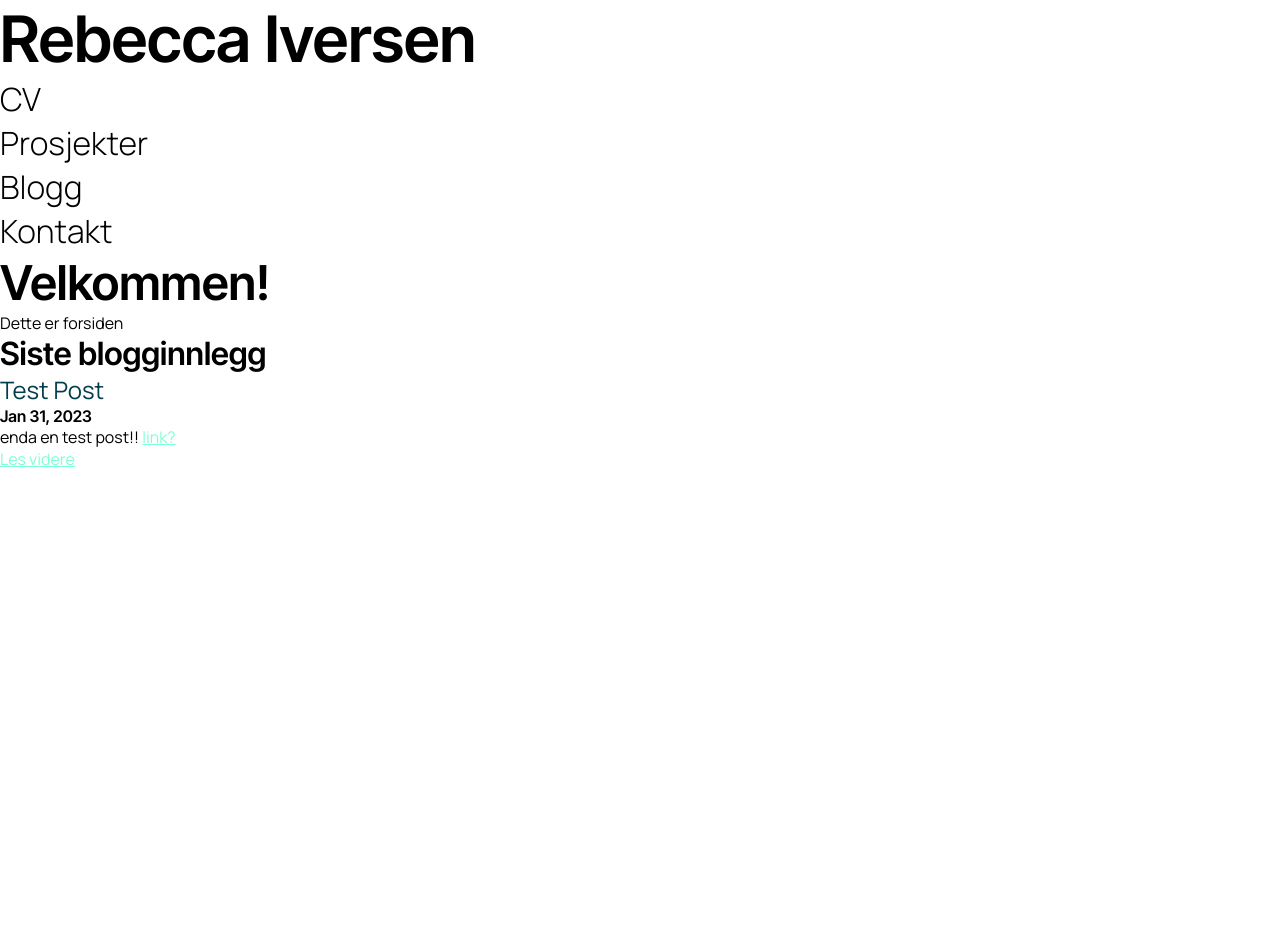
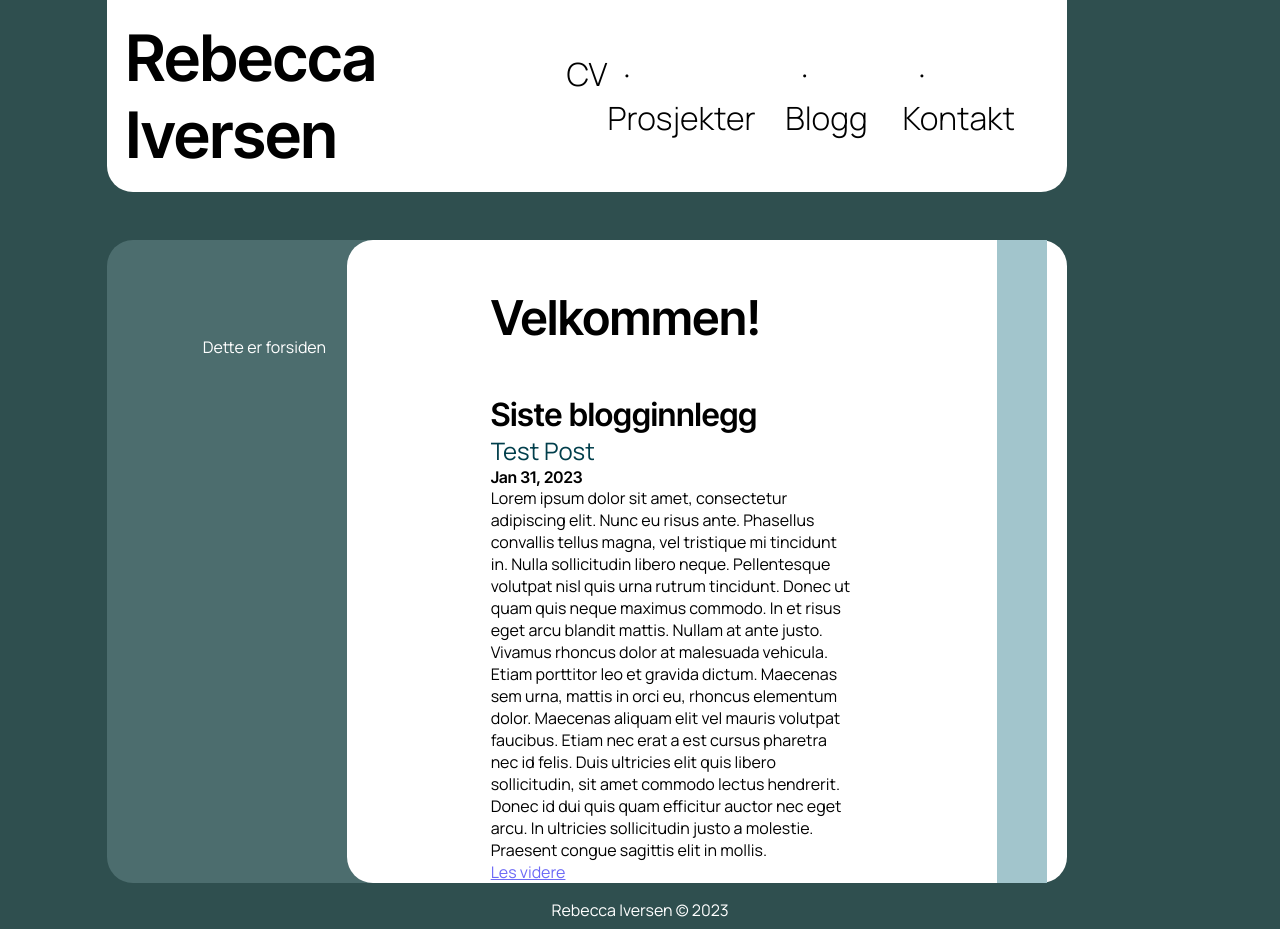
Before and after one commit to reiv003/Portef-ljesiden, a Jekyll site: the page built from _pages/index.markdown, in a window 1280 px wide. Built offline with Jekyll 4.4.1, drawn with Linux system fonts in a browser that asks for light colours; before the commit the page ends 900 px from its top, so only the background shows below that.

Commit message:
Started implementing layout

```diff
--- a/_pages/index.markdown
+++ b/_pages/index.markdown
@@ -4,13 +4,17 @@ title: Forside
 permalink: /
 ---
 
+<div class="sidebar">
+    Dette er forsiden
+</div>
+
 <div class="index">
-    <div><h1>Velkommen!</h1>Dette er forsiden</div>
-    <div class="index__latest-blog">
+    <div><h1>Velkommen!</h1></div>
+    <div>
         <h2>Siste blogginnlegg</h2>
         <ul>
             {% for post in site.posts limit: 1 %}
-            <li><h3>{{ post.title }}</h3>
+            <li class="blog__post"><h3>{{ post.title }}</h3>
                 <div class="post__date">{{ post.date | date: "%b %-d, %Y" }}</div>
                 {{ post.excerpt }}
                 <div class="post__link"><a href="{{ post.url }}">Les videre</a></div>
@@ -18,4 +22,6 @@ permalink: /
             {% endfor %}
         </ul>
     </div>
+
 </div>
+<div class="accent"><div class="accent2"></div></div>
--- a/_sass/_fonts.scss
+++ b/_sass/_fonts.scss
@@ -52,7 +52,7 @@ header nav {
     font-family: ManropeLight;
 }
 
-footer {
+footer, .sidebar {
     color: var(--inverse-text-color);
 }
 
--- a/_sass/_general.scss
+++ b/_sass/_general.scss
@@ -0,0 +1,102 @@
+//because it is the top level element, container is placed first here despite being an id.
+#container {
+    background-color: var(--site-background-color);
+    min-height: 100vh;
+    display: grid;
+    grid-template-columns: repeat(12,1fr);
+    grid-template-rows: min-content max-content min-content;
+}
+
+header {
+    background-color: var(--content-background-color);
+    display: flex;
+    justify-content: space-between;
+    align-items: center;
+    grid-column: 2 / span 9;
+    padding: 2%;
+    border-radius: 0px 0px 26px 26px;
+    margin-bottom: 5%;
+}
+
+header ul {
+    display: flex;
+    margin-top: auto;
+    margin-bottom: auto;
+}
+
+header li + li::before {
+    content: " · ";
+    padding: 0.5em;
+}
+
+
+footer {
+    margin: 0.5em;
+    grid-column: 1 / span 12;
+    text-align: center;
+}
+
+.page-content {
+    grid-column: 2 / span 9;
+    /*makes the footer stay at the bottom when the mid content is not long enough.
+    300px is an arbitrary value (just trial and error until I found a value that
+    had the right spacing. normally I would do header + footer addition but it didn't
+    work here, the value needed to be higher.*/
+    min-height: calc(100vh - 300px);
+    display: grid;
+    grid-template-columns: repeat(12,1fr);
+    grid-template-rows: 1fr;
+
+    margin-bottom: 0.5em;
+
+}
+
+.blog__post, .index {
+    background-color: var(--content-background-color);
+    border-radius: 26px;
+    grid-column: 4 / span 12;
+    grid-row: 1;
+    z-index: 1;
+}
+
+.index > div {
+    margin-left: 20%;
+    margin-top: 3em;
+    margin-right: 30%;
+}
+
+.sidebar {
+    background-color: var(--sidebar-background-color);
+    border-radius: 26px 0px 0px 26px;
+    padding: 6em;
+    grid-column: 1 / 5;
+    grid-row: 1;
+
+}
+
+.accent {
+    grid-column: 12 / 12;
+    grid-row: 1;
+    z-index: 2;
+    margin-right: 20px;
+    display: flex;
+    flex-direction: row-reverse;
+}
+
+.accent2 {
+    width: 50px;
+    height: 100%;
+    background-color: var(--post-accent-color);
+}
+
+.grid__list ul {
+    display: flex;
+    flex-wrap: wrap;
+    flex-direction: row;
+  }
+
+  .grid__list li {
+    display: flex;
+    flex-direction: column;
+    margin: 20px;
+  }
--- a/posts/2023/_posts/2023-01-31-test-post.md
+++ b/posts/2023/_posts/2023-01-31-test-post.md
@@ -3,7 +3,7 @@ title: Test Post
 tags: [design, oppdatering]
 ---
 
-
+Lorem ipsum dolor sit amet, consectetur adipiscing elit. Nunc eu risus ante. Phasellus convallis tellus magna, vel tristique mi tincidunt in. Nulla sollicitudin libero neque. Pellentesque volutpat nisl quis urna rutrum tincidunt. Donec ut quam quis neque maximus commodo. In et risus eget arcu blandit mattis. Nullam at ante justo. Vivamus rhoncus dolor at malesuada vehicula. Etiam porttitor leo et gravida dictum. Maecenas sem urna, mattis in orci eu, rhoncus elementum dolor. Maecenas aliquam elit vel mauris volutpat faucibus. Etiam nec erat a est cursus pharetra nec id felis. Duis ultricies elit quis libero sollicitudin, sit amet commodo lectus hendrerit. Donec id dui quis quam efficitur auctor nec eget arcu. In ultricies sollicitudin justo a molestie. Praesent congue sagittis elit in mollis.
 
 enda en test post!! [link?](https://google.com)
 
```
